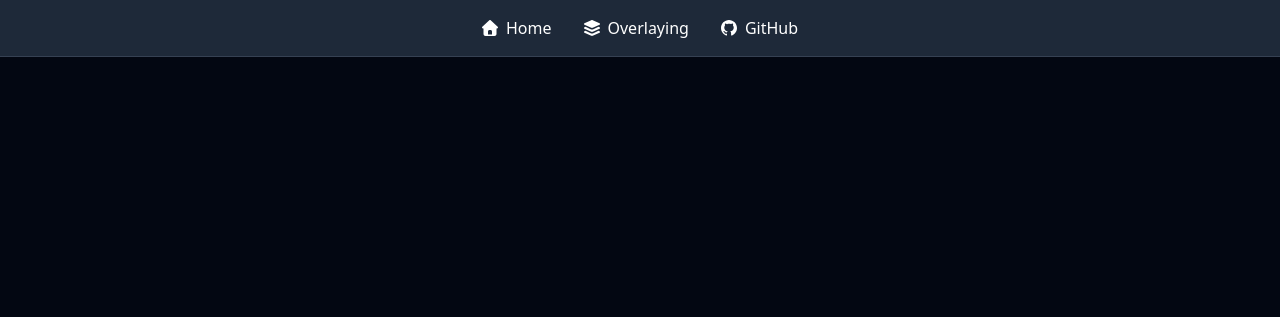
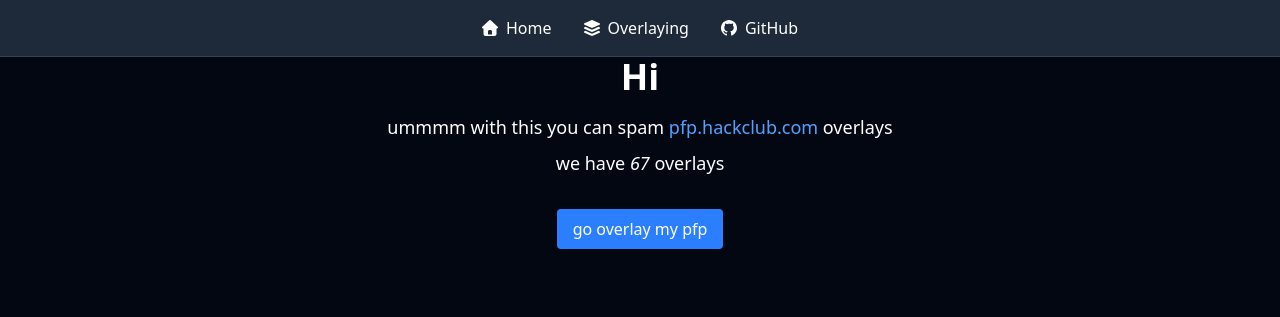
Before and after one commit to some-du6e/overlayshit, a Flask app: page / in a window 1280 px wide. Shown: the top 317 px of the page. Run offline with Flask 3, Linux system fonts and the light colour scheme.

Commit message:
feat(www): finish home page i think

```diff
--- a/components/api.py
+++ b/components/api.py
@@ -5,7 +5,7 @@ app = Flask(__name__, template_folder=os.path.join(os.path.dirname(__file__), ".
 
 @app.route("/")
 def home():
-    return render_template("home.html")
+    return render_template("home.html", overlay_amt=67)
 
 @app.route("/overlay", methods=["POST"])
 def overlay():
--- a/templates/home.html
+++ b/templates/home.html
@@ -3,5 +3,14 @@
 {% block title %}Home{% endblock %}
 
 {% block content %}
+<div class="justify-center flex flex-col items-center text-white">
+    <h1 class="text-4xl font-bold mb-4">Hi</h1>
+    <p class="text-lg mb-2">ummmm with this you can spam <a href="https://pfp.hackclub.com" target="_blank" class="text-blue-400 hover:text-blue-300">pfp.hackclub.com</a> overlays</p>
+    <p class="text-lg mb-8">we have <i>{{ overlay_amt }}</i> overlays</p>
 
+    <a href="/overlaying"
+    class="bg-blue-500 hover:bg-blue-600 text-white py-2 px-4 rounded">
+        go overlay my pfp
+    </a>
+</div>
 {% endblock %}
```
